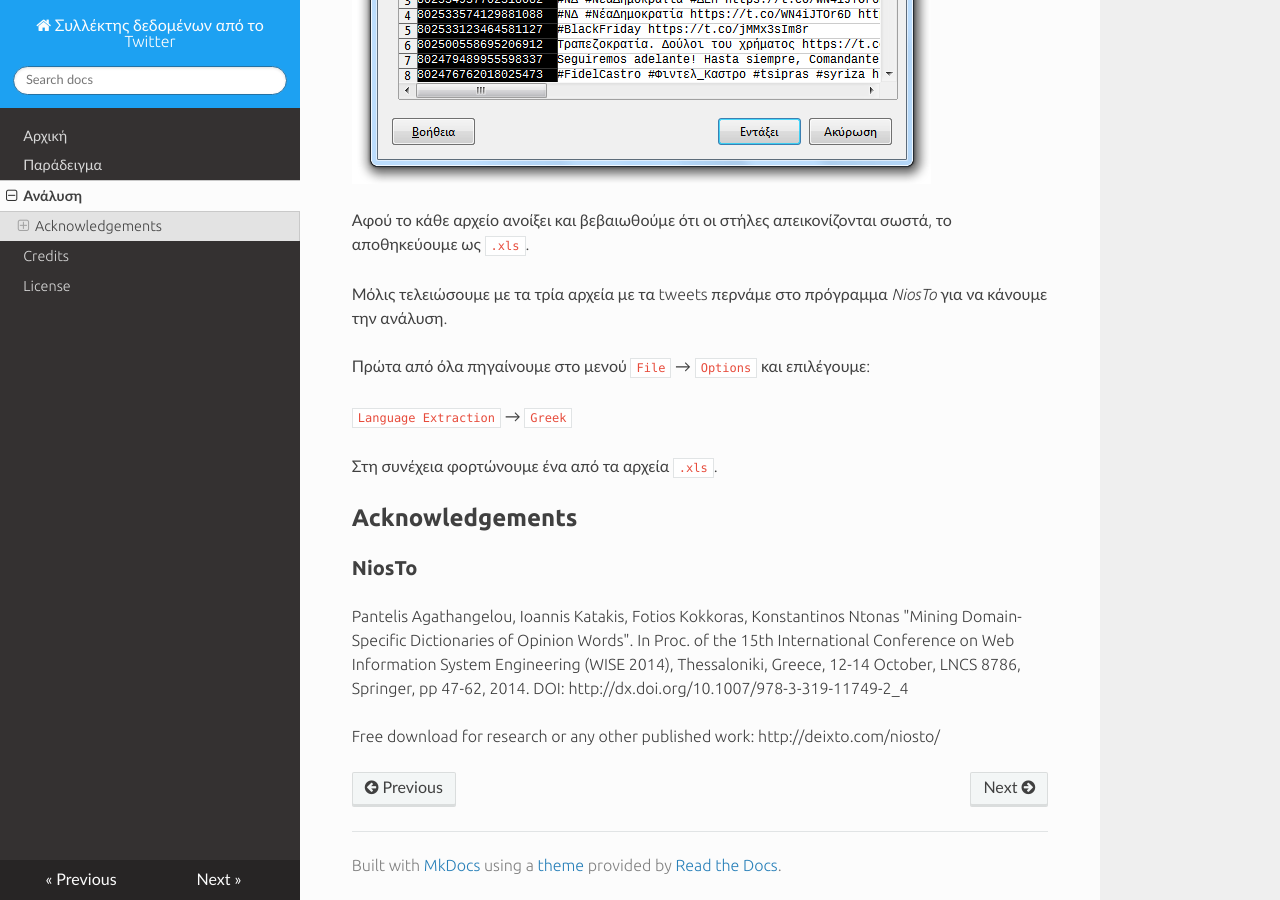
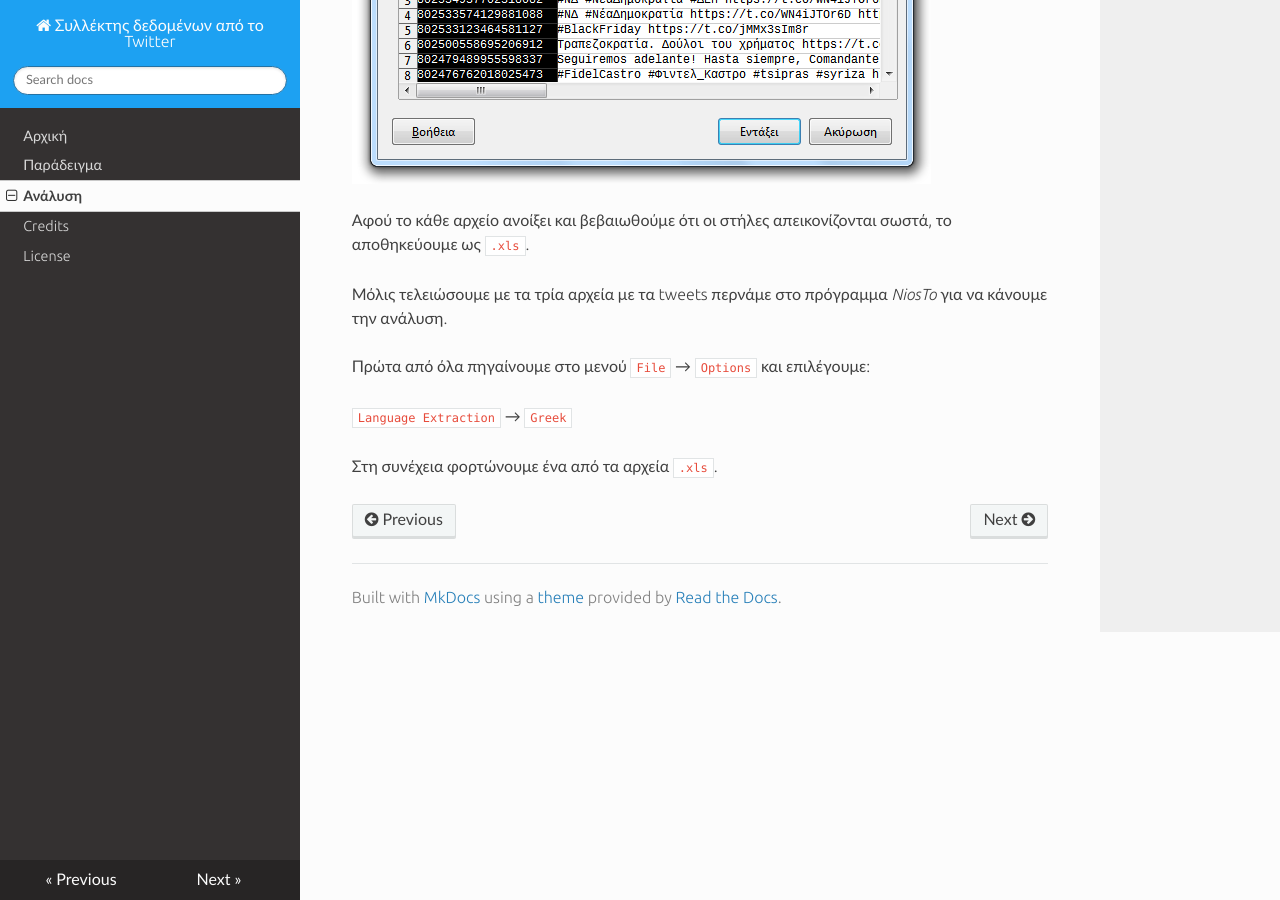
Before and after one commit to Protonotarios/get-tweets, an MkDocs documentation site: the page built from docs/Παράδειγμα/README2.md, in a window 1280 px wide and 900 px high, scrolled down 1125 px. Built offline with MkDocs 1.6.1, drawn with Linux system fonts in a browser that asks for light colours; nearby versions of some CDN libraries; old or Windows-style settings are respelled for this version of MkDocs.

Commit message:
Επιμέλεια

```diff
--- a/docs/Παράδειγμα/README2.md
+++ b/docs/Παράδειγμα/README2.md
@@ -39,15 +39,3 @@
 `Language Extraction` → `Greek`
 
 Στη συνέχεια φορτώνουμε ένα από τα αρχεία `.xls`.
-
-## Acknowledgements
-
-### NiosTo
-
-Pantelis Agathangelou, Ioannis Katakis, Fotios Kokkoras, Konstantinos Ntonas
-"Mining Domain-Specific Dictionaries of Opinion Words". In Proc. of the  15th
-International Conference on Web Information System Engineering (WISE 2014),
-Thessaloniki, Greece, 12-14 October, LNCS 8786, Springer, pp 47-62, 2014.
-DOI: http://dx.doi.org/10.1007/978-3-319-11749-2_4
-
-Free download for research or any other published work: http://deixto.com/niosto/
```
Also changed, not shown: README.md (+1 -41 lines), docs/credits.md (+4 -6 lines).
